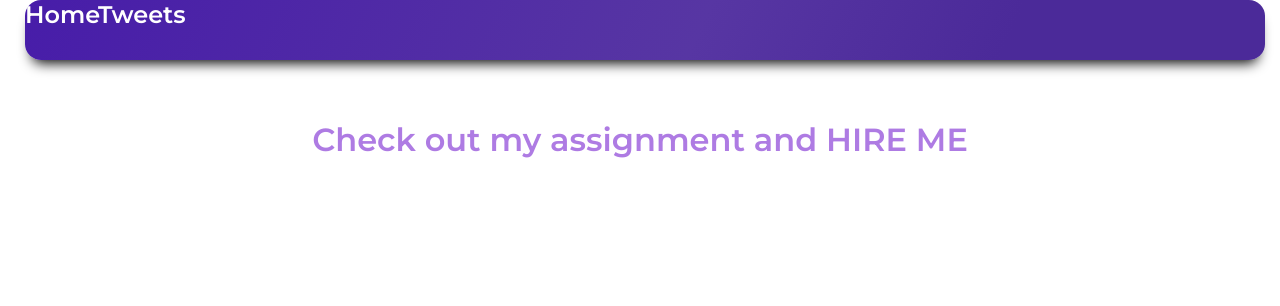
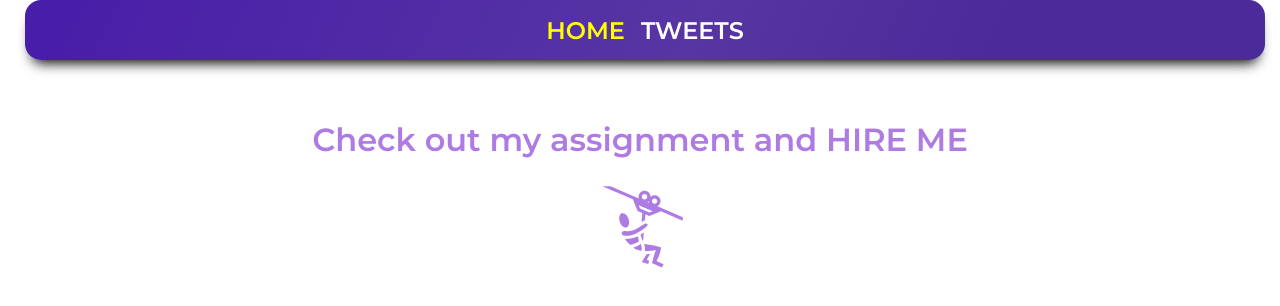
Before and after one commit to dmkomur/follow, a React (Create React App) app: page / in a window 1280 px wide. Shown: the top 306 px of the page. Built offline with nearby package versions, Linux system fonts and the light colour scheme.

Commit message:
add styles to home page

```diff
--- a/package.json
+++ b/package.json
@@ -10,6 +10,7 @@
     "axios": "^1.4.0",
     "react": "^18.2.0",
     "react-dom": "^18.2.0",
+    "react-icons": "^4.10.1",
     "react-router-dom": "^6.13.0",
     "react-scripts": "5.0.1",
     "styled-components": "^5.0.0",
--- a/src/components/CardList/CardList.jsx
+++ b/src/components/CardList/CardList.jsx
@@ -74,6 +74,7 @@ export const CardList = () => {
           onClick={() => {
             setPage((prev) => (prev += 1));
           }}
+          disabled={true}
         >
           Load more
         </StyledBtnLoad>
--- a/src/components/CardList/CardList.styled.js
+++ b/src/components/CardList/CardList.styled.js
@@ -9,7 +9,8 @@ export const StyledList = styled.ul`
   flex-wrap: wrap;
 `;
 export const StyledBtnLoad = styled.button`
-  margin: 0 auto;
+  margin: 16px auto;
+  display: block;
   font-family: "Montserrat";
   font-style: normal;
   font-weight: 600;
--- a/src/components/Header/Header.jsx
+++ b/src/components/Header/Header.jsx
@@ -4,7 +4,9 @@ export const Header = () => {
   return (
     <StyledHeader>
       <nav>
-        <NavItem to="/">Home</NavItem>
+        <NavItem to="/" style={{ marginRight: "16px" }}>
+          Home
+        </NavItem>
         <NavItem to="/tweets">Tweets</NavItem>{" "}
       </nav>
     </StyledHeader>
--- a/src/components/Header/Header.styled.js
+++ b/src/components/Header/Header.styled.js
@@ -3,6 +3,9 @@ import { NavLink } from "react-router-dom";
 export const StyledHeader = styled.div`
   position: fixed;
   z-index: 2;
+  display: flex;
+  justify-content: center;
+  align-items: center;
   width: 1240px;
   height: 60px;
   margin: 0 auto;
@@ -21,7 +24,11 @@ export const NavItem = styled(NavLink)`
   font-style: normal;
   font-size: 24px;
   color: #ffffff;
-  &:active {
+  text-transform: uppercase;
+  &:hover {
+    color: #ae7be3;
+  }
+  &.active {
     color: yellow;
   }
 `;
--- a/src/components/Home/Home.jsx
+++ b/src/components/Home/Home.jsx
@@ -1,4 +1,10 @@
 import { StyledTitle } from "./Home.styled";
+import { StyledPic } from "./Home.styled";
 export const Home = () => {
-  return <StyledTitle>Сheck out my assignment and HIRE ME</StyledTitle>;
+  return (
+    <>
+      <StyledTitle>Сheck out my assignment and HIRE ME</StyledTitle>
+      <StyledPic />
+    </>
+  );
 };
--- a/src/components/Home/Home.styled.js
+++ b/src/components/Home/Home.styled.js
@@ -1,4 +1,6 @@
 import styled from "styled-components";
+import { GiFlyingFox } from "react-icons/gi";
+
 export const StyledTitle = styled.h1`
   padding-top: 120px;
   text-align: center;
@@ -8,3 +10,10 @@ export const StyledTitle = styled.h1`
   font-size: 32px;
   color: #ae7be3;
 `;
+export const StyledPic = styled(GiFlyingFox)`
+  display: block;
+  width: 92px;
+  height: auto;
+  fill: #ae7be3;
+  margin: 24px auto;
+`;
```
Also changed, not shown: 1 other file (tests, documents, lock files or other folders).
